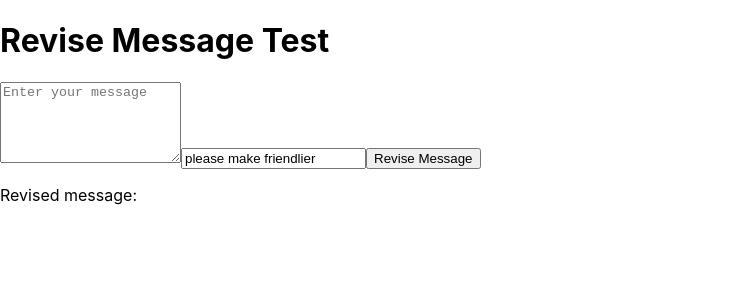
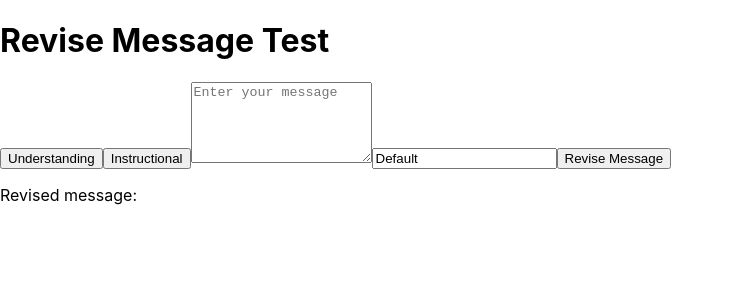
Before and after one commit to jaythomason-projects/helpify, a React (Create React App) app: page / in a window 1280 px wide. Shown: the top 300 px of the page, without its empty margins (0-734 px from the left). Built offline with nearby package versions, Linux system fonts and the light colour scheme.

Commit message:
refactor: reviseMessage
Completed reviseMessage functino
Added 'instructions' state to influence response

```diff
--- a/src/components/main/form/form.js
+++ b/src/components/main/form/form.js
@@ -4,11 +4,28 @@ import { reviseMessage } from './reviseMessage';
 export default function Form() {
   const [message, setMessage] = useState('');
   const [revisedMessage, setRevisedMessage] = useState('');
-  const [instruction, setInstruction] = useState('please make friendlier');
+  const [selectedTab, setSelectedTab] = useState(null);
+  const [instruction, setInstruction] = useState("Default");
+
+  const handleTabClick = (clickedTab) => {
+    if (selectedTab === clickedTab) {
+      setSelectedTab(null);
+      setInstruction("Default");
+    } else {
+      setSelectedTab(clickedTab);
+      setInstruction(clickedTab);
+    }
+  };
 
   return (
     <div>
       <h1>Revise Message Test</h1>
+      <button onClick={() => handleTabClick("Understanding")}>
+        Understanding
+      </button>
+      <button onClick={() => handleTabClick("Instructional")}>
+        Instructional
+      </button>
       <textarea
         value={message}
         onChange={(e) => setMessage(e.target.value)}
--- a/src/components/main/form/reviseMessage.js
+++ b/src/components/main/form/reviseMessage.js
@@ -1,9 +1,26 @@
 import chatgptService from "../../../services/chatgptService";
 
 export const reviseMessage = async (message, instruction, setRevisedMessage) => {
+  let prompt;
+
+  switch(instruction) {
+    case 'Default':
+      prompt = 'Make this message sound clear, concise and professional.';
+      break;
+    case 'Understanding':
+      prompt = 'This message is being sent to a frustrated person. Make it sound professional and understanding.';
+      break;
+    case 'Instructional':
+      prompt = 'This message contains technical instructions. Make these instructions simple and easy to follow.';
+      break;
+    default:
+      throw new Error('Invalid instruction value');
+  }
+
   try {
-    const result = await chatgptService.reviseMessage(message, instruction);
+    const result = await chatgptService.reviseMessage(message, prompt);
     setRevisedMessage(result);
+    console.log({ prompt })
   } catch (error) {
     console.error("Error revising message: ", error);
   }
--- a/src/services/chatgptService.js
+++ b/src/services/chatgptService.js
@@ -18,7 +18,7 @@ const chatgptService = {
       const response = await openai.createChatCompletion({
         model: "gpt-3.5-turbo",
         messages: [
-          { role: "system", content: `Revise the following message to make it ${instruction}:` },
+          { role: "system", content: `You are a helpful assistant that revises the user's message based on the following instruction: ${instruction} Return your revised message only.`},
           { role: "user", content: message },
         ],
         temperature: 0.7,
```
